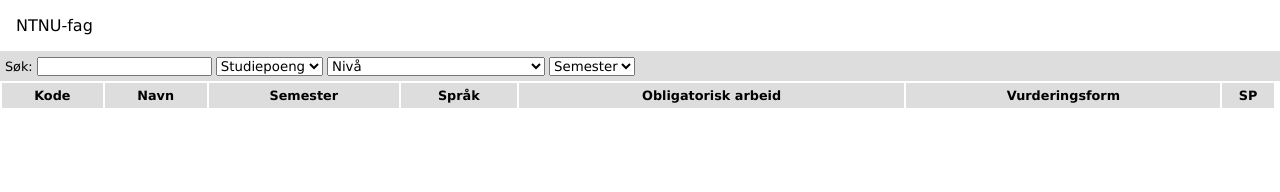
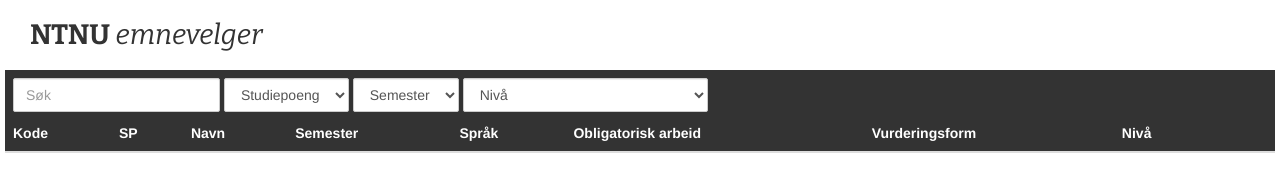
Before and after one commit to Aqwis/emnebrowser, a plain HTML site: page views/index.html in a window 1280 px wide. Drawn offline with nearby package versions, Linux system fonts and the light colour scheme; files that its build step writes are made by us from their sources; no server answers; files whose address does not match are found by name.

Commit message:
New appearance

```diff
--- a/static/main.js
+++ b/static/main.js
@@ -2,11 +2,13 @@
     var self = this;
 
     self.courses = ko.observableArray([]);
+    self.ongoingRequests = [];
     self.getCourses = ko.computed(function() {
         console.log("Fetching courses...");
-        $.getJSON("http://horda.land:5000/api/?" + self.queryString(), function(data) {
+        var req = $.getJSON("http://horda.land:5000/api/?" + self.queryString(), function(data) {
             self.courses(data);
         });
+        self.ongoingRequests.push(req);
     }, this, { deferEvaluation: true });
 
     // Course info pane
@@ -70,6 +72,9 @@
     // Filter variables
     self.creditOptions = ko.observableArray([7.5, 10, 15, 22.5, 30, 45, 52.5, 60]);
     self.studyLevelOptions = ko.observableArray([
+            {code: "50", name: "Norsk for utenlandske studenter"},
+            {code: "70", name: "Examen philosophicum"},
+            {code: "90", name: "Lavere grad, redskapskurs"},
             {code: "100", name: "Grunnleggende emner, nivå I"},
             {code: "200", name: "Videregående emner, nivå II"},
             {code: "300", name: "Tredjeårsemner, nivå III"},
@@ -80,6 +85,11 @@
 
     // Reset numberOfResults each time the filter is changed
     self.resetNumberOfResults = function() {
+        // Stop all previous requests
+        for (var i = 0; i < self.ongoingRequests.length; i++) {
+            self.ongoingRequests[i].abort();
+            console.log("Stopped request!");
+        }
         self.numberOfResults(100);
     }
 
--- a/static/style.css
+++ b/static/style.css
@@ -1,44 +1,46 @@
-* {
-    font-family: Verdana, Tahoma, sans-serif;
-    margin: 0;
-    padding: 0;
+@import url(http://fonts.googleapis.com/css?family=Bitter:400,700,400italic);
+
+h1 {
+    font-family: Verdana, sans-serif;
 }
 
-h1 {
-    font-size: 2em;
-}
-
-p, li, th, td, span.toolbar-content {
-    font-size: 0.8em;
+div.header {
+    /* background-color: #444466; */
 }
 
 div#toolbar {
-    background-color: #ddd;
-    padding: 5px;
+    padding-top: 8px;
+    padding-bottom: 3px;
+    padding-left: 8px;
+    background-color: #333;
+}
+
+.form-control {
+    border-radius: 2px;
+}
+
+a.navbar-brand {
+    font-weight: 400;
+    font-size: 2em;
+    font-family: "Bitter", "Helvetica", "Arial", sans-serif;
+    /* color: #fff; */
+    color: #333;
+    margin-top: 10px;
+    margin-bottom: 10px;
 }
 
 tr.table-header {
-    background-color: #ddd;
-}
-
-th, td {
-    padding: 5px 0 5px 0;
+    background-color: #333;
+    color: white;
 }
 
 td.td-url {
     text-align: center;
 }
 
-div#header {
-    padding: 1em;
+.container-custom {
+    margin-right: auto;
+    margin-left: auto;
+    padding-left: 5px;
+    padding-right: 5px;
 }
-
-div#header h1 {
-    font-size: 1em;
-    font-family: Verdana, Tahoma, sans-serif;
-    font-weight: 300;
-}
-
-table#main-table {
-    width: 100%;
-}
--- a/views/index.html
+++ b/views/index.html
@@ -1,55 +1,67 @@
 <!DOCTYPE html>
 <html>
 <head>
+    <link rel="stylesheet" href="static/font-awesome/css/font-awesome.min.css">
+    <link rel="stylesheet" href="//netdna.bootstrapcdn.com/bootstrap/3.1.1/css/bootstrap.min.css">
+    <link rel="stylesheet" href="//netdna.bootstrapcdn.com/bootstrap/3.1.1/css/bootstrap-theme.min.css">
     <link rel="stylesheet" href="static/style.css">
-    <link rel="stylesheet" href="static/font-awesome/css/font-awesome.min.css">
     <script type="text/javascript" src="http://code.jquery.com/jquery-2.1.0.min.js"></script>
+    <script src="//netdna.bootstrapcdn.com/bootstrap/3.1.1/js/bootstrap.min.js"></script>
     <script type="text/javascript" src="static/knockout-3.0.0.js"></script>
     <script type="text/javascript" src="static/main.js"></script>
+    <title>NTNU emnevelger</title>
 </head>
 <body>
 
-<div id="header">
-    <h1>NTNU-fag</h1>
+<div class"navbar navbar-fixed-top">
+    <div class="container-fluid header">
+        <div class="navbar-header">
+            <a class="navbar-brand"><strong>NTNU</strong> <em>emnevelger</em></a>
+        </div>
+    </div>
 </div>
 
-<div id="toolbar">
-    <span class="toolbar-content">
-        Søk: <input data-bind="value: searchString"/>
-        <select data-bind="value: credit, options: creditOptions, optionsCaption: 'Studiepoeng'"></select>
-        <select data-bind="value: studyLevel, options: studyLevelOptions,
+<div class="container-custom">
+    <div class="form-inline" id="toolbar">
+        <input class="form-control" placeholder="Søk" data-bind="value: searchString"/>
+        <select class="form-control" data-bind="value: credit, options: creditOptions, optionsCaption: 'Studiepoeng'"></select>
+        <select class="form-control" data-bind="value: semester, options: semesterOptions, optionsCaption: 'Semester'"></select>
+        <select class="form-control" data-bind="value: studyLevel, options: studyLevelOptions,
             optionsText: function(i) { return i.name; }, optionsCaption: 'Nivå'"></select>
-        <select data-bind="value: semester, options: semesterOptions, optionsCaption: 'Semester'"></select>
-    </span>
+    </div>
 </div>
 
-<div id="content">
-<table id="main-table">
+<div class="container-custom" id="content">
+<table id="main-table" class="table table-hover">
+    <thead>
         <tr class="table-header">
             <th id="header-code" data-bind="click: onHeaderClick">Kode</th>
+            <th id="header-credit" data-bind="click: onHeaderClick">SP</th>
             <th id="header-name" data-bind="click: onHeaderClick">Navn</th>
             <th id="header-semester" data-bind="click: onHeaderClick">Semester</th>
             <th id="header-language" data-bind="click: onHeaderClick">Språk</th>
             <th id="header-mandatory" data-bind="click: onHeaderClick">Obligatorisk arbeid</th>
             <th id="header-grading" data-bind="click: onHeaderClick">Vurderingsform</th>
-        <th id="header-credit" data-bind="click: onHeaderClick">SP</th>
+            <th id="header-level" data-bind="click: onHeaderClick">Nivå</th>
             <th id="header-moreinfo"></th>
             <th id="header-timetable"></th>
         </tr>
-    <!-- ko foreach: courses -->
+    </thead>
+    <tbody data-bind="foreach: courses">
         <tr id="row-{{ course.code }}">
             <td data-bind="text: code"></td>
+            <td data-bind="text: credit"></td>
             <td data-bind="text: name"></td>
             <td data-bind="text: $parent.valSemester($data)"></td>
             <td data-bind="text: $parent.valLanguage($data)"></td>
             <td data-bind="text: $parent.valMandatoryActivity($data, true)"></td>
             <!-- ko if: typeof assessment != 'undefined' --><td data-bind="text: assessment[0].codeName"></td><!-- /ko -->
             <!-- ko if: typeof assessment == 'undefined' --><td>?</td><!-- /ko -->
-        <td data-bind="text: credit"></td>
+            <td data-bind="text: studyLevelName"></td>
             <td class="td-url"><a data-bind="attr: {href: 'http://www.ntnu.no/studier/emner/' + code}"><i class="fa fa-external-link"></i></a></td>
             <td class="td-url"><a data-bind="attr: {href: 'http://www.ntnu.no/studier/emner/' + code + '#tab=timeplan'}"><i class="fa fa-calendar"></i></a></td>
         </tr>
-    <!-- /ko -->
+    </tbody>
 </table>
 </div>
 
```
Also changed, not shown: run.js (+5 -8 lines). Lines whose indentation alone changed are shown as unchanged.
